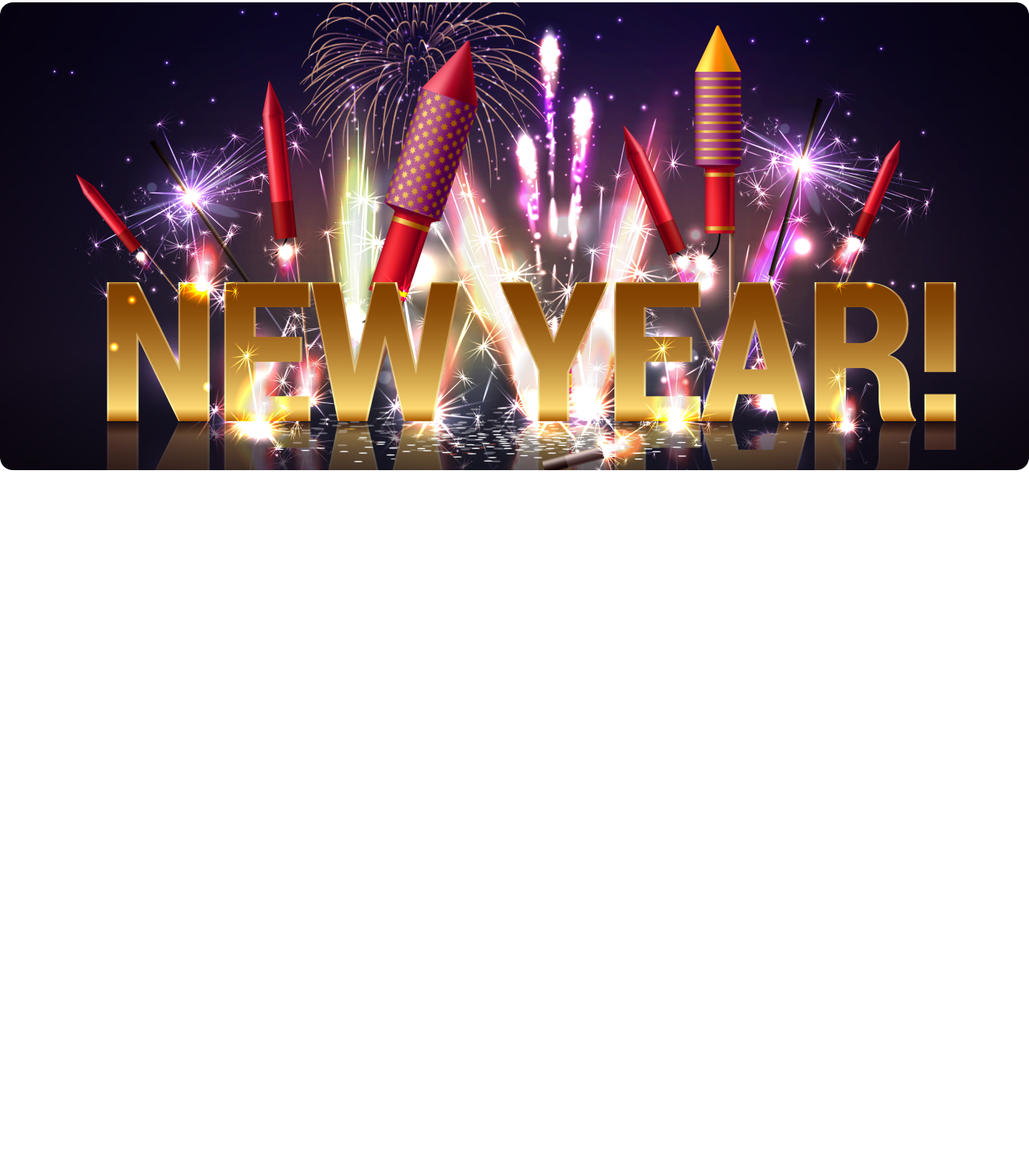
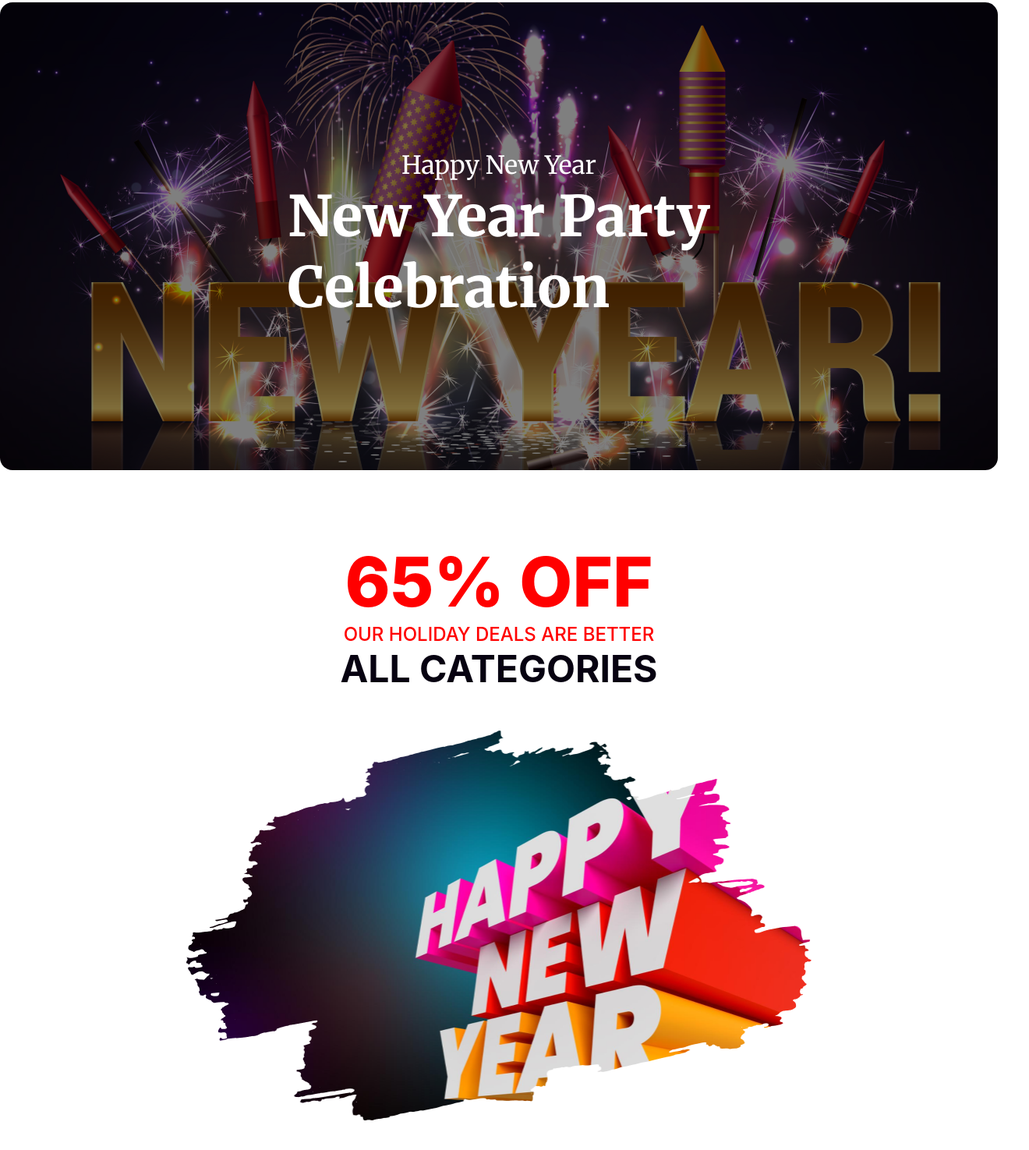
Before and after one commit to Zakia6789/batch9-assignment1, a plain HTML site: page index.html in a window 1280 px wide. Shown: the part 47-1522 px from the top of the page at 78% size, 1320 px wide, since content can reach past the window. Before the commit the page ends 800 px from the top, so only its background shows below. Drawn offline with Linux system fonts and the light colour scheme.

Commit message:
added second section

```diff
--- a/index.html
+++ b/index.html
@@ -7,9 +7,27 @@
     <link rel="stylesheet" href="styles/index.css">
 </head>
 <body>
-<header class="banner-container"></header>
+<header class="banner-container">
 
-<main></main>
+     <div class="banner-content">
+        <p>Happy New Year</p>
+        <h1>New Year Party <br> Celebration</h1>
+     </div>
+</header>
+
+<main>
+    <section class="second-section-container">
+        <div class="second-section-content">
+            <h1>65% OFF</h1>
+            <p>OUR HOLIDAY DEALS ARE BETTER</p>
+            <h3>ALL CATEGORIES</h3>
+
+            <div class="image-content">
+            <img src="/images/new-year-photo.png" alt="">
+        </div>
+        </div>
+    </section>
+</main>
 <footer></footer>
 </body>
 </html>
--- a/styles/index.css
+++ b/styles/index.css
@@ -11,7 +11,7 @@ body{
 }
 
 .banner-container{
-    width: 1320px;
+    max-width: 1320px;
     min-height: 600px;
     /* border: 2px solid red; */
     border-radius: 16px;
@@ -21,4 +21,68 @@ body{
     background-position: center;
     background-repeat: no-repeat;
     background-size: cover;
+    background-color: rgba( 0,0, 0, 0.5);
+    background-blend-mode: overlay;
     }
+    .banner-content{
+        display: flex;
+        flex-direction: column;
+        justify-content: center;
+        align-items: center;
+        min-height: 600px;
+    }
+    .banner-content p{
+        font-weight: normal;
+        font-size: 32px;
+        color: white;
+
+    }
+    .banner-content h1{
+        font-size: 72px;
+        font-weight: 800;
+        color: white;
+    }
+
+    /* second-section-container styles Here  */
+    .second-section-container{
+        width: 802.9px;
+        height: 806px;
+        /* border: 2px solid red; */
+        margin: 0 auto;
+        margin-top: 90px;
+
+    }
+    .second-section-content{
+         display: flex;
+        flex-direction: column;
+        justify-content: center;
+        align-items: center;
+    }
+    .second-section-content h1{
+        font-family: Inter;
+        font-size: 88px;
+        font-weight: 800;
+        color: rgb(255, 0, 0);
+
+    }
+    .second-section-content p{
+        font-family: Inter;
+        font-size: 24px;
+        font-weight: 500;
+        color: rgb(255, 0, 0);
+    }
+       .second-section-content h3{
+         font-family: Inter;
+        font-size: 48px;
+        font-weight: 700;
+        color:rgb(7, 2, 17);
+       }
+.image-content{
+    width: 802.9px;
+    height: 500px;
+}
+.image-content img{
+    width: 100%;
+    height: 100%;
+    margin-top: 50px;
+}
```
Also changed, not shown: images/new-year-photo.png (renamed from images/New Year Photo.png).
